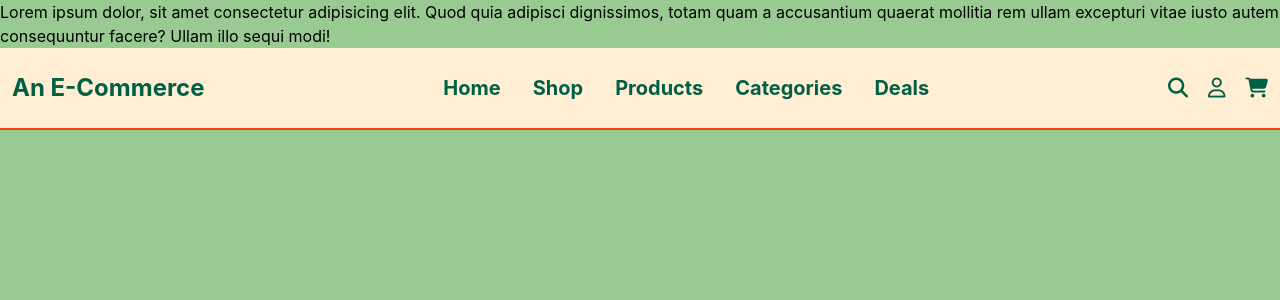
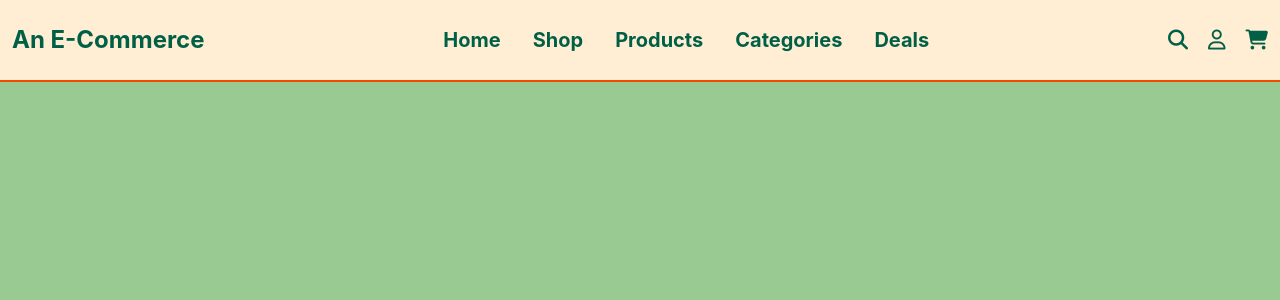
Before and after one commit to manoranjanpradhan-006/An-E-Commerce, a React (Vite) app: page / in a window 1280 px wide. Shown: the top 300 px of the page. Built offline with nearby package versions, Linux system fonts and the light colour scheme.

Commit message:
Remove placeholder text from App component

```diff
--- a/src/App.jsx
+++ b/src/App.jsx
@@ -3,12 +3,6 @@ import Navbar from "./components/Navbar.jsx";
 const App = () => {
   return (
     <>
-      <p>
-        Lorem ipsum dolor, sit amet consectetur adipisicing elit. Quod quia
-        adipisci dignissimos, totam quam a accusantium quaerat mollitia rem
-        ullam excepturi vitae iusto autem consequuntur facere? Ullam illo sequi
-        modi!
-      </p>
       <Navbar />
     </>
   );
```
